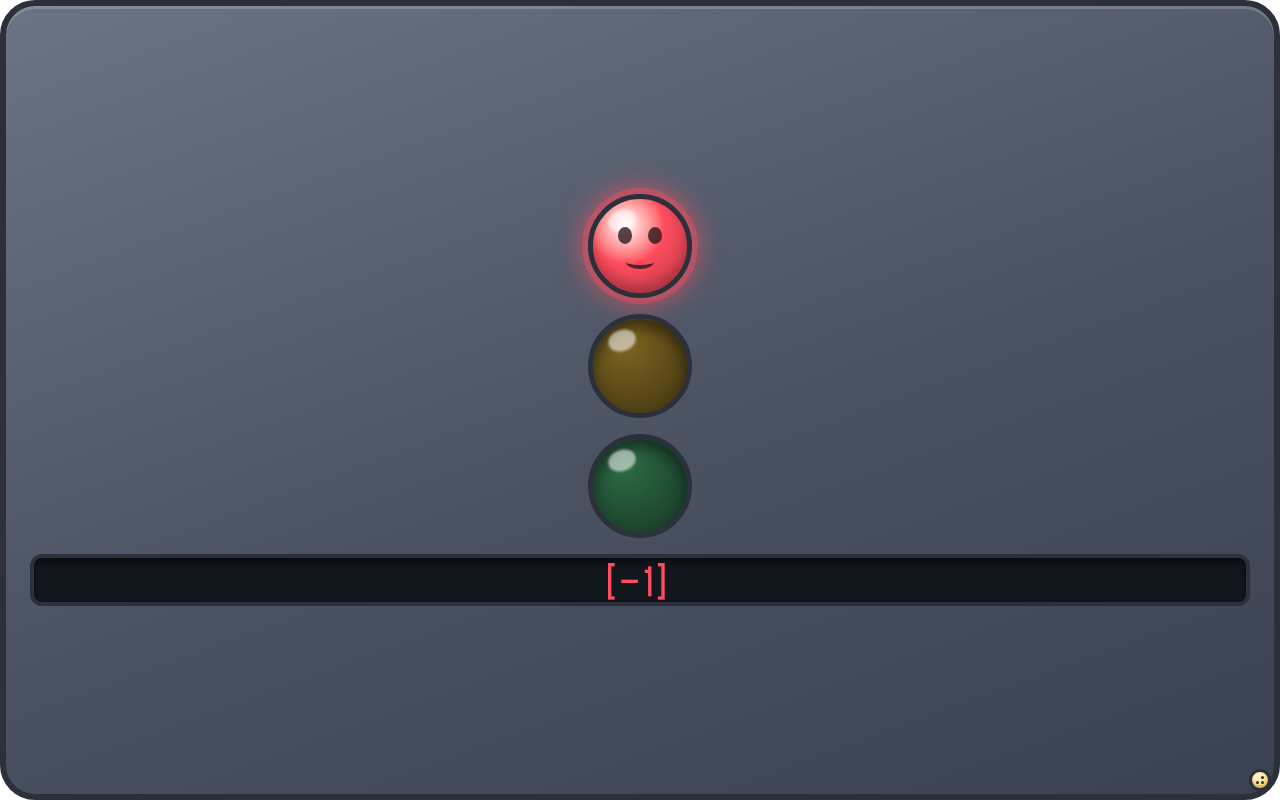
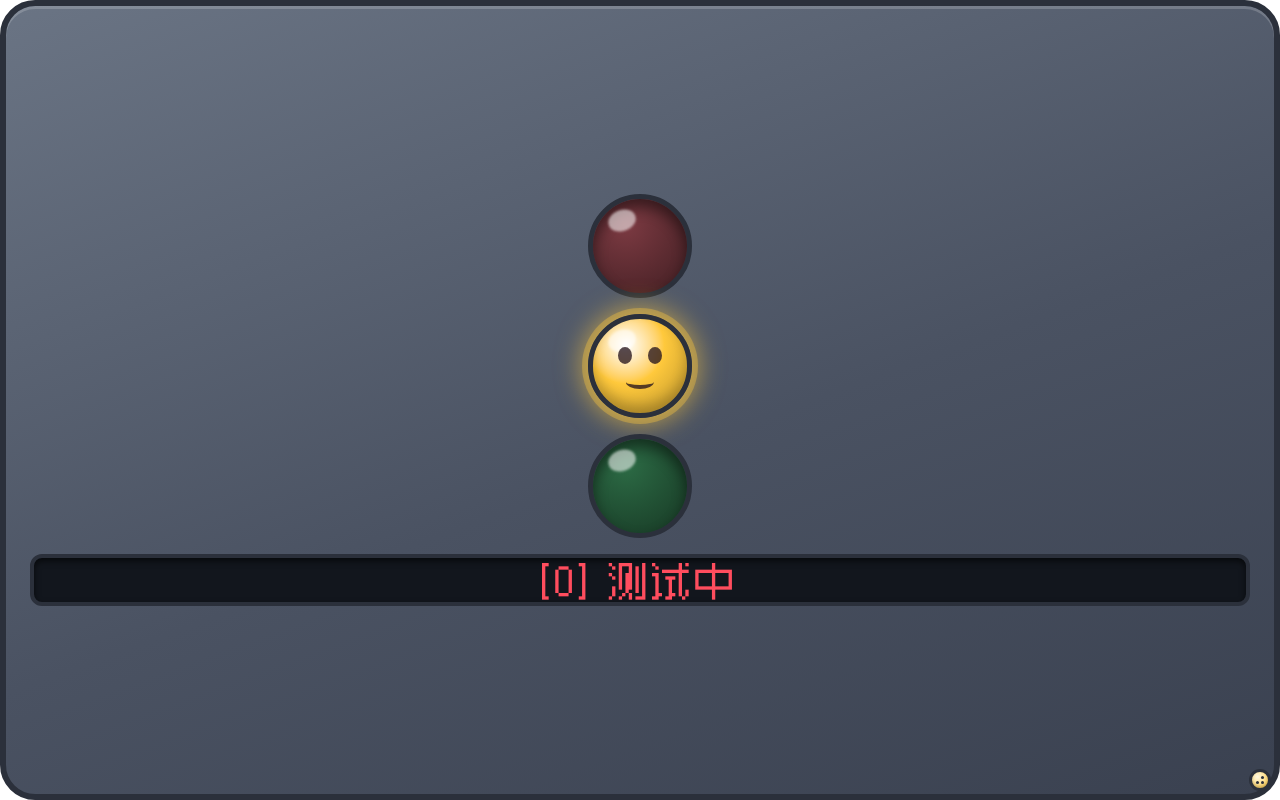
Before and after one commit to 7749Y/agent-state-indicator, a React (Vite) app: page / in a window 1280 px wide. Built offline with nearby package versions, Linux system fonts and the light colour scheme.

Commit message:
灯状态控制方式更换

```diff
--- a/src/App.css
+++ b/src/App.css
@@ -146,28 +146,11 @@ body,
   position: relative;
   width: 6.5rem;
   height: 6.5rem;
-  padding: 0;
-  appearance: none;
   border-radius: 50%;
   border: 0.3125rem solid #2b303b;
-  cursor: pointer;
   transition:
     background 0.35s ease,
-    box-shadow 0.35s ease,
-    transform 0.15s ease;
-}
-
-.lamp.off:hover {
-  transform: translateY(-0.1875rem);
-}
-
-.lamp:active {
-  transform: scale(0.96);
-}
-
-.lamp:focus-visible {
-  outline: 0.25rem dashed #2b303b;
-  outline-offset: 0.375rem;
+    box-shadow 0.35s ease;
 }
 
 .lamp.red {
--- a/src/App.tsx
+++ b/src/App.tsx
@@ -1,7 +1,7 @@
 import { useEffect, useMemo, useSyncExternalStore } from "react";
 import { GhostMode } from "./ghostMode";
 import { LedScreen } from "./LedScreen";
-import { LightControl } from "./lightControl";
+import { LightControl, type LightState } from "./lightControl";
 import { TrayMenu } from "./trayMenu";
 import { WindowDrag } from "./windowDrag";
 import { WindowResize } from "./windowResize";
@@ -9,21 +9,32 @@ import "./App.css";
 
 const LIGHTS = ["red", "yellow", "green"] as const;
 
-/** LED 屏参数：文本、滚动速度、文字大小 */
+/** 可调参数：灯的状态，-1 红灯、0 黄灯、1 绿灯 */
+const STATE: LightState = 0;
+
+/** LED 屏文本，前面自动拼上 state */
+const LED_TEXT = "测试中";
+
+/** LED 屏参数：滚动速度、文字大小 */
 const LED_OPTIONS = {
-  text: "[-1]",
   speed: 40,
   fontSize: 40,
 };
 
 function App() {
-  const control = useMemo(() => new LightControl(0), []);
+  const control = useMemo(() => new LightControl(STATE), []);
   const drag = useMemo(() => new WindowDrag(), []);
   const resize = useMemo(() => new WindowResize(), []);
   const ghost = useMemo(() => new GhostMode(), []);
   const tray = useMemo(() => new TrayMenu(ghost), [ghost]);
-  const active = useSyncExternalStore(control.subscribe, control.getActiveIndex);
   const ghosting = useSyncExternalStore(ghost.subscribe, ghost.isGhosting);
+  const state = control.getState();
+  const active = state + 1;
+
+  const ledOptions = useMemo(
+    () => ({ ...LED_OPTIONS, text: `[${state}] ${LED_TEXT}` }),
+    [state],
+  );
 
   useEffect(() => {
     void tray.mount();
@@ -36,19 +47,15 @@ function App() {
     >
       <div className="traffic-light">
         {LIGHTS.map((color, i) => (
-          <button
+          <div
             key={color}
-            type="button"
-            aria-label={color}
-            aria-pressed={i === active}
             className={`lamp ${color} ${i === active ? "on" : "off"}`}
-            onClick={() => control.touch(i)}
           >
             <span className="face" />
             <span className="mouth" />
-          </button>
+          </div>
         ))}
-        <LedScreen options={LED_OPTIONS} />
+        <LedScreen options={ledOptions} />
       </div>
       <div
         className="corner-handle"
--- a/src/lightControl.ts
+++ b/src/lightControl.ts
@@ -1,25 +1,9 @@
-/** 红绿灯触摸控制：记录当前点亮的灯，点谁谁亮，其余自动熄灭。 */
+/** 灯的状态：-1 红灯、0 黄灯、1 绿灯 */
+export type LightState = -1 | 0 | 1;
+
+/** 红绿灯控制：灯的亮暗由 state 决定，index = state + 1。 */
 export class LightControl {
-  private activeIndex: number;
-  private listeners = new Set<() => void>();
+  constructor(private readonly state: LightState = -1) {}
 
-  constructor(initialIndex = 0) {
-    this.activeIndex = initialIndex;
-  }
-
-  /** 点击第 index 盏灯：点亮该灯，其余熄灭。 */
-  touch(index: number) {
-    if (index === this.activeIndex) return;
-    this.activeIndex = index;
-    this.listeners.forEach((listener) => listener());
-  }
-
-  getActiveIndex = () => this.activeIndex;
-
-  subscribe = (listener: () => void) => {
-    this.listeners.add(listener);
-    return () => {
-      this.listeners.delete(listener);
-    };
-  };
+  getState = () => this.state;
 }
```
